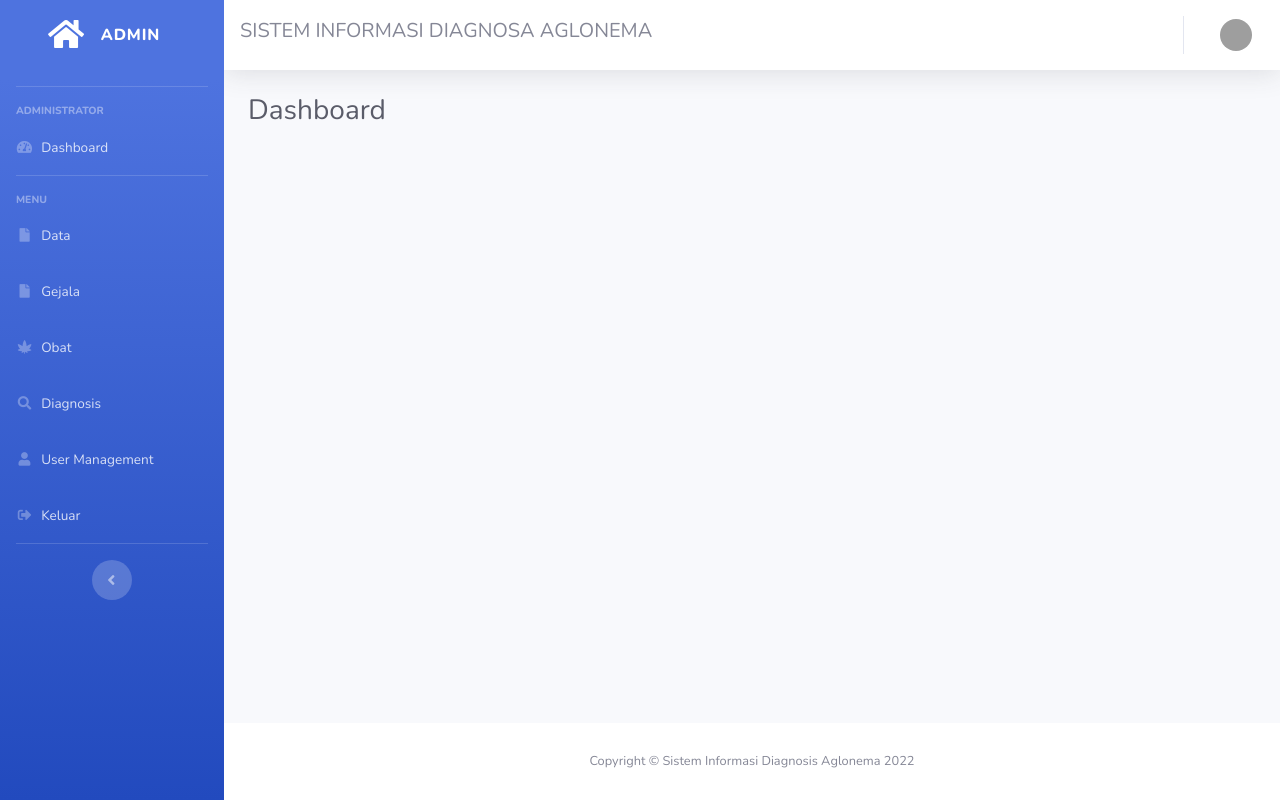
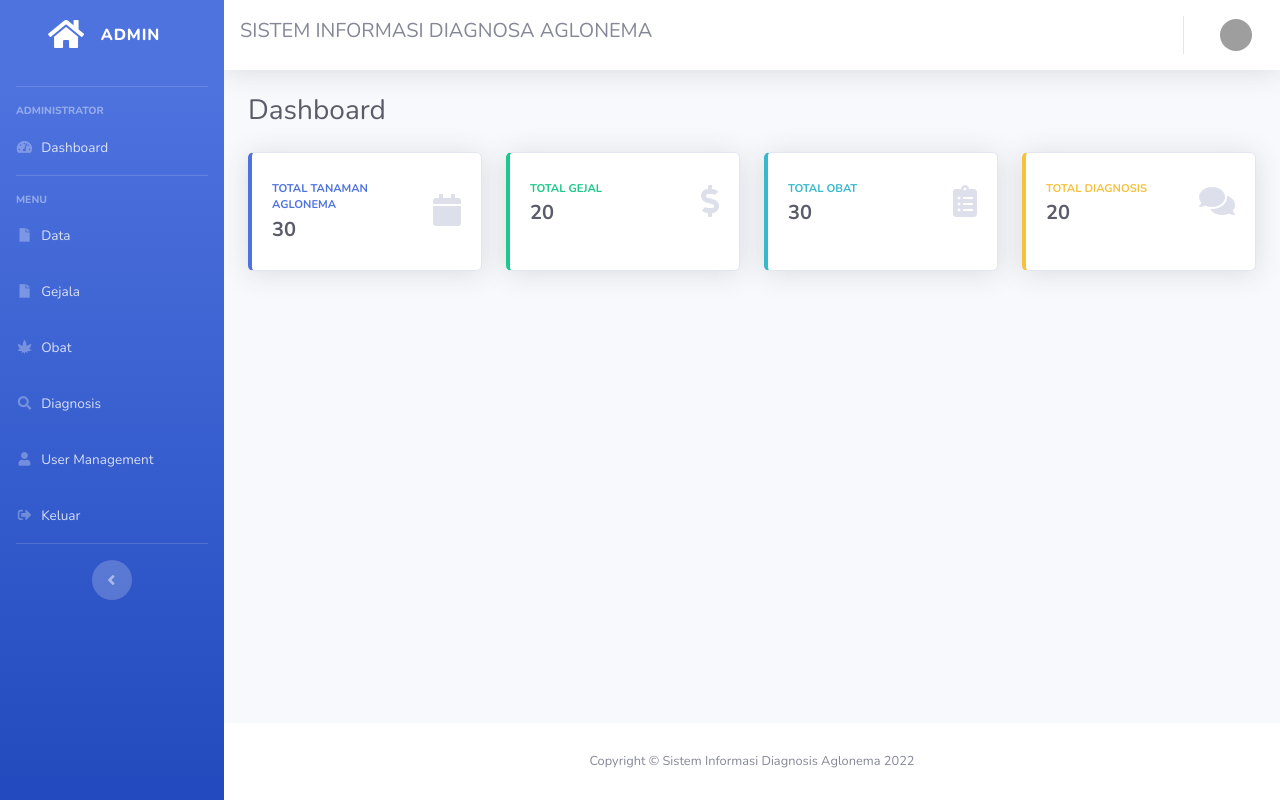
Before and after one commit to jeanzal/si_aglonema, a CodeIgniter app: page /si_aglonema/dashboard in a window 1280 px wide. Run offline with CodeIgniter, Linux system fonts and the light colour scheme; the visitor is signed in with stand-in values (Sample User, id 1); data that the repository does not hold is empty; grey boxes are pictures that could not be loaded.

Commit message:
Perubahan Menu Dashboard

```diff
--- a/application/views/Dashboard.php
+++ b/application/views/Dashboard.php
@@ -3,6 +3,80 @@
 
     <!-- Page Heading -->
     <h1 class="h3 mb-4 text-gray-800"><?= $title_dalam ?></h1>
+    <div class="row">
+
+        <!-- Earnings (Monthly) Card Example -->
+        <div class="col-xl-3 col-md-6 mb-4">
+            <div class="card border-left-primary shadow h-100 py-2">
+                <div class="card-body">
+                    <div class="row no-gutters align-items-center">
+                        <div class="col mr-2">
+                            <div class="text-xs font-weight-bold text-primary text-uppercase mb-1">
+                                Total Tanaman Aglonema</div>
+                            <div class="h5 mb-0 font-weight-bold text-gray-800">30</div>
+                        </div>
+                        <div class="col-auto">
+                            <i class="fas fa-calendar fa-2x text-gray-300"></i>
+                        </div>
+                    </div>
+                </div>
+            </div>
+        </div>
+
+        <!-- Earnings (Monthly) Card Example -->
+        <div class="col-xl-3 col-md-6 mb-4">
+            <div class="card border-left-success shadow h-100 py-2">
+                <div class="card-body">
+                    <div class="row no-gutters align-items-center">
+                        <div class="col mr-2">
+                            <div class="text-xs font-weight-bold text-success text-uppercase mb-1">
+                                Total Gejal</div>
+                            <div class="h5 mb-0 font-weight-bold text-gray-800">20</div>
+                        </div>
+                        <div class="col-auto">
+                            <i class="fas fa-dollar-sign fa-2x text-gray-300"></i>
+                        </div>
+                    </div>
+                </div>
+            </div>
+        </div>
+
+        <!-- Earnings (Monthly) Card Example -->
+        <div class="col-xl-3 col-md-6 mb-4">
+            <div class="card border-left-info shadow h-100 py-2">
+                <div class="card-body">
+                    <div class="row no-gutters align-items-center">
+                        <div class="col mr-2">
+                            <div class="text-xs font-weight-bold text-info text-uppercase mb-1">Total Obat
+                            </div>
+                            <div class="h5 mb-0 font-weight-bold text-gray-800">30</div>
+                        </div>
+                        <div class="col-auto">
+                            <i class="fas fa-clipboard-list fa-2x text-gray-300"></i>
+                        </div>
+                    </div>
+                </div>
+            </div>
+        </div>
+
+        <!-- Pending Requests Card Example -->
+        <div class="col-xl-3 col-md-6 mb-4">
+            <div class="card border-left-warning shadow h-100 py-2">
+                <div class="card-body">
+                    <div class="row no-gutters align-items-center">
+                        <div class="col mr-2">
+                            <div class="text-xs font-weight-bold text-warning text-uppercase mb-1">
+                                Total Diagnosis</div>
+                            <div class="h5 mb-0 font-weight-bold text-gray-800">20</div>
+                        </div>
+                        <div class="col-auto">
+                            <i class="fas fa-comments fa-2x text-gray-300"></i>
+                        </div>
+                    </div>
+                </div>
+            </div>
+        </div>
+    </div>
 
 </div>
 <!-- /.container-fluid -->
```
